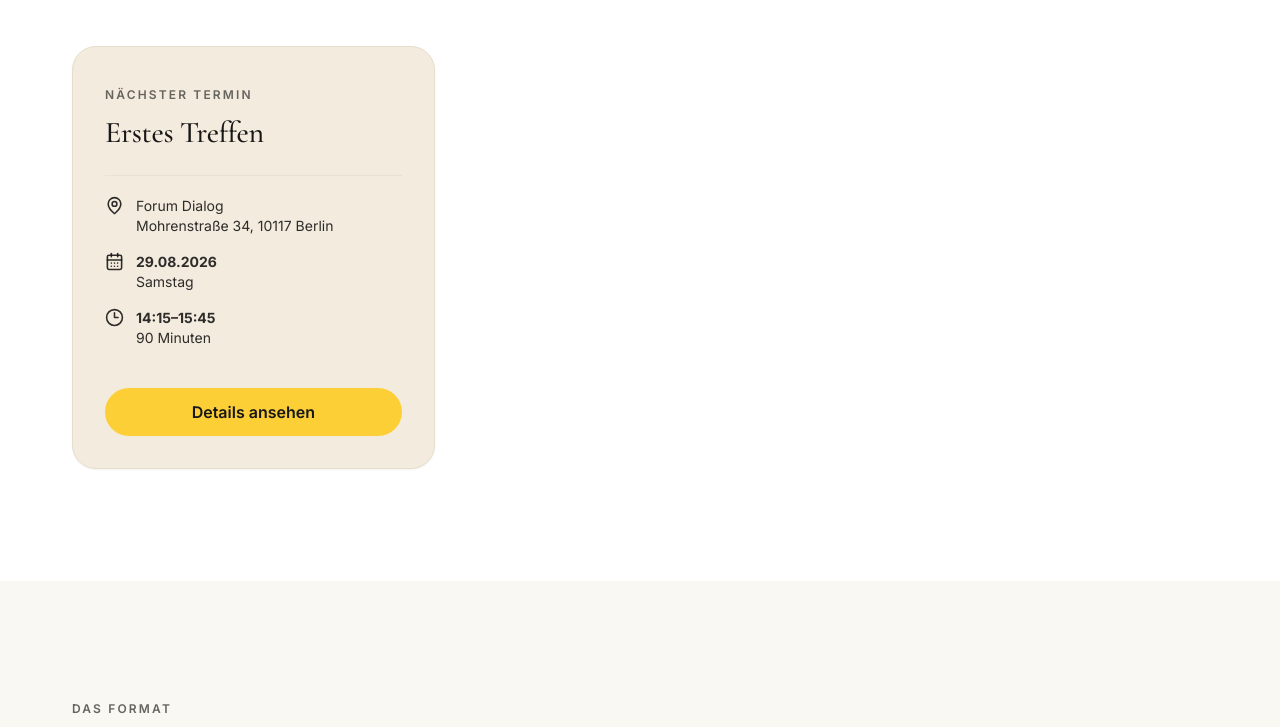
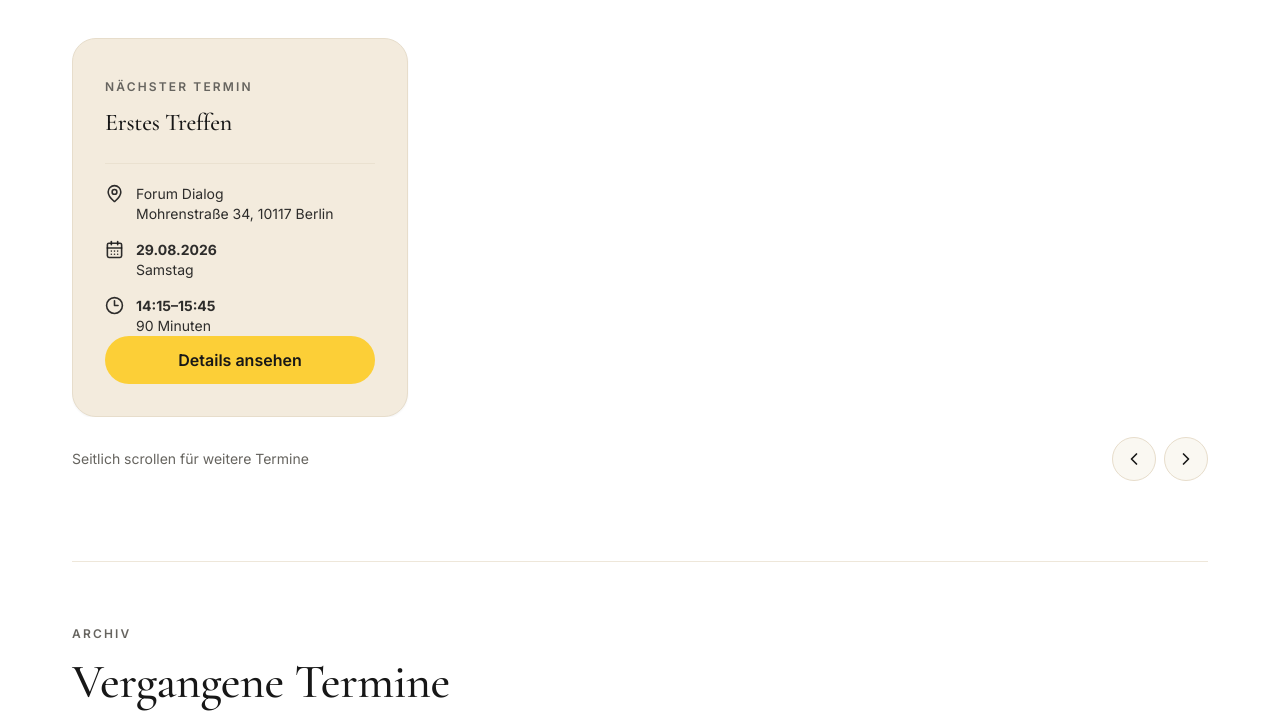
Before and after one commit to Falkensee-Solutions/RSS, a Next.js app: page / in a window 1280 px wide. Shown: the part 998-1725 px from the top of the page. Built offline with nearby package versions, Linux system fonts and the light colour scheme; no server answers.

Commit message:
integrate event archive into homepage

```diff
--- a/app/globals.css
+++ b/app/globals.css
@@ -95,42 +95,29 @@
   }
 
   .termin-grid {
-    display: grid;
-    grid-template-columns: repeat(var(--termin-columns, 1), minmax(0, 1fr));
+    display: flex;
     gap: 1.5rem;
+    width: max-content;
   }
 
   .termin-card {
-    min-width: 0;
+    flex: 0 0 clamp(15.5rem, 78vw, 22rem);
+    width: clamp(15.5rem, 78vw, 22rem);
     scroll-snap-align: start;
+  }
+
+  .termin-carousel-shell {
+    max-width: 100%;
   }
 
   .termin-control {
     @apply flex h-11 w-11 items-center justify-center rounded-full border border-rss-border bg-rss-warm text-rss-ink transition-colors hover:border-rss-ink hover:bg-white;
   }
 
-  @media (min-width: 640px) {
-    .termin-grid[data-count="2"] {
-      --termin-columns: 2;
-    }
-  }
-
-  @media (min-width: 1024px) {
-    .termin-grid[data-count="2"] {
-      --termin-columns: 2;
-    }
-
-    .termin-grid[data-count="3"] {
-      --termin-columns: 3;
-    }
-
-    .termin-grid[data-count="4"] {
-      --termin-columns: 4;
-    }
-
-    .termin-grid[data-overflow="true"] {
-      grid-template-columns: repeat(4, minmax(17rem, 1fr));
-      min-width: max-content;
+  @media (min-width: 768px) {
+    .termin-card {
+      flex-basis: clamp(16rem, 29vw, 21rem);
+      width: clamp(16rem, 29vw, 21rem);
     }
   }
 
--- a/app/page.tsx
+++ b/app/page.tsx
@@ -11,10 +11,13 @@ import { StanceSection } from "@/components/sections/StanceSection";
 import { FaqSection } from "@/components/sections/FaqSection";
 import { InquirySection } from "@/components/sections/InquirySection";
 import { UpcomingMeetings } from "@/components/UpcomingMeetings";
+import { EventCarousel } from "@/components/EventCarousel";
 import { getEvents, isPastEvent } from "@/lib/events";
 
 export default async function HomePage() {
-  const events = (await getEvents()).filter((event) => !isPastEvent(event));
+  const allEvents = await getEvents();
+  const events = allEvents.filter((event) => !isPastEvent(event));
+  const pastEvents = allEvents.filter((event) => isPastEvent(event)).reverse();
   return (
     <>
       <Header />
@@ -25,6 +28,12 @@ export default async function HomePage() {
             <p className="eyebrow">Kommende Treffen</p>
             <h2 className="mt-3">Aktuelle Termine</h2>
             <UpcomingMeetings events={events} />
+            <div className="mt-20 border-t border-rss-border/70 pt-14">
+              <p className="eyebrow">Archiv</p>
+              <h2 className="mt-3">Vergangene Termine</h2>
+              <p className="mt-4 max-w-2xl text-rss-ink/80">Hier findest du Eindrücke und Informationen zu vergangenen Veranstaltungen.</p>
+              <EventCarousel events={pastEvents} past />
+            </div>
           </div>
         </section>
         <FormatSection />
--- a/app/termine/[slug]/page.tsx
+++ b/app/termine/[slug]/page.tsx
@@ -3,7 +3,8 @@ import Image from "next/image";
 import { CalendarDays, Clock3, MapPin } from "lucide-react";
 import { Header } from "@/components/Header";
 import { Footer } from "@/components/Footer";
-import { formatEventDate, getEventBySlug, getEvents } from "@/lib/events";
+import { getEventBySlug, getEvents } from "@/lib/events";
+import { formatEventDate } from "@/lib/event-types";
 
 export async function generateStaticParams() {
   const events = await getEvents();
@@ -12,14 +13,14 @@ export async function generateStaticParams() {
 
 export default async function EventDetailPage({ params }: { params: { slug: string } }) {
   const event = await getEventBySlug(params.slug);
-  if (!event) return <><Header /><main id="main" className="section"><div className="container-rss"><h1>Termin nicht gefunden</h1><Link href="/termine" className="mt-6 inline-block underline">← Alle Termine</Link></div></main><Footer /></>;
+  if (!event) return <><Header /><main id="main" className="section"><div className="container-rss"><h1>Termin nicht gefunden</h1><Link href="/#termine" className="mt-6 inline-block underline">← Zu den Terminen</Link></div></main><Footer /></>;
 
   const flyerUrl = event.flyer;
   const media = event.gallery || [];
   const logos = [...(event.partners || []), ...(event.funders || [])];
 
   return <><Header /><main id="main"><article className="section"><div className="container-rss max-w-4xl">
-    <Link href="/termine" className="text-sm font-semibold underline underline-offset-4">← Alle Termine</Link>
+    <Link href="/#termine" className="text-sm font-semibold underline underline-offset-4">← Zu den Terminen</Link>
     <p className="eyebrow mt-10">Veranstaltung</p><h1 className="mt-3">{event.title}</h1>
     <div className="card-sand mt-8 grid gap-5 sm:grid-cols-3">
       {(event.location || event.address) && <p className="flex items-start gap-3 text-sm"><MapPin size={20} aria-hidden /><span><strong>Ort</strong><br />{event.location}<br />{event.address}</span></p>}
--- a/components/EventCard.tsx
+++ b/components/EventCard.tsx
@@ -1,21 +1,21 @@
 import Link from "next/link";
 import { CalendarDays, Clock3, MapPin } from "lucide-react";
-import type { Event } from "@/lib/events";
-import { formatEventDate } from "@/lib/events";
+import type { Event } from "@/lib/event-types";
+import { formatEventDate } from "@/lib/event-types";
 
 export function EventCard({ event, past = false }: { event: Event; past?: boolean }) {
   return (
-    <article className="card-sand flex min-h-[320px] flex-col shadow-sm">
+    <article className="card-sand termin-card flex min-h-[300px] flex-col shadow-sm">
       <div>
         <p className="eyebrow">{past ? "Vergangener Termin" : "Nächster Termin"}</p>
-        <h3 className="mt-2 text-2xl md:text-3xl">{event.title}</h3>
+        <h3 className="mt-2 text-xl md:text-2xl">{event.title}</h3>
         <div className="mt-6 space-y-4 border-t border-rss-border/70 pt-5 text-sm">
           {(event.location || event.address) && <p className="flex items-start gap-3"><MapPin className="shrink-0" size={19} aria-hidden /><span>{event.location}<br />{event.address}</span></p>}
           <p className="flex items-start gap-3"><CalendarDays className="shrink-0" size={19} aria-hidden /><span><strong>{formatEventDate(event.startDate)}</strong><br />{event.weekday}</span></p>
           {(event.time || event.duration) && <p className="flex items-start gap-3"><Clock3 className="shrink-0" size={19} aria-hidden /><span><strong>{event.time}</strong><br />{event.duration}</span></p>}
         </div>
       </div>
-      <Link href={`/termine/${event.slug}`} className="btn-primary mt-auto pt-3 md:mt-10">Details ansehen</Link>
+      <Link href={`/termine/${event.slug}`} className="btn-primary mt-auto pt-3">Details ansehen</Link>
     </article>
   );
 }
--- /dev/null
+++ b/components/EventCarousel.tsx
@@ -0,0 +1,37 @@
+"use client";
+
+import { ChevronLeft, ChevronRight } from "lucide-react";
+import type { Event } from "@/lib/event-types";
+import { EventCard } from "@/components/EventCard";
+
+export function EventCarousel({ events, past = false }: { events: Event[]; past?: boolean }) {
+  const label = past ? "Vergangene Termine" : "Aktuelle Termine";
+
+  if (events.length === 0) {
+    return <p className="card-sand mt-8 text-rss-muted">{past ? "Noch keine vergangenen Termine." : "Aktuell sind keine weiteren Termine veröffentlicht."}</p>;
+  }
+
+  function scroll(direction: "previous" | "next") {
+    const viewport = document.querySelector<HTMLElement>(`[data-carousel="${past ? "past" : "upcoming"}"]`);
+    viewport?.scrollBy({ left: direction === "next" ? viewport.clientWidth * 0.8 : -viewport.clientWidth * 0.8, behavior: "smooth" });
+  }
+
+  return (
+    <div className="mt-8">
+      <div className="termin-carousel-shell">
+        <div className="termin-viewport" data-carousel={past ? "past" : "upcoming"} aria-label={label}>
+          <div className="termin-grid">
+            {events.map((event) => <EventCard event={event} past={past} key={event._id} />)}
+          </div>
+        </div>
+      </div>
+      <div className="mt-5 flex items-center justify-between gap-4">
+        <p className="text-sm text-rss-muted">Seitlich scrollen für weitere Termine</p>
+        <div className="flex gap-2">
+          <button type="button" className="termin-control" onClick={() => scroll("previous")} aria-label={`${label}: vorherige`}><ChevronLeft size={20} aria-hidden /></button>
+          <button type="button" className="termin-control" onClick={() => scroll("next")} aria-label={`${label}: nächste`}><ChevronRight size={20} aria-hidden /></button>
+        </div>
+      </div>
+    </div>
+  );
+}
--- a/components/UpcomingMeetings.tsx
+++ b/components/UpcomingMeetings.tsx
@@ -1,11 +1,6 @@
-import { EventCard } from "@/components/EventCard";
 import type { Event } from "@/lib/events";
+import { EventCarousel } from "@/components/EventCarousel";
 
 export function UpcomingMeetings({ events }: { events: Event[] }) {
-
-  return (
-    <div className="termin-carousel mt-10">
-      {events.length > 0 ? <div className="grid gap-6 md:grid-cols-2 xl:grid-cols-3">{events.map((event) => <EventCard event={event} key={event._id} />)}</div> : <p className="card-sand text-rss-muted">Aktuell sind keine weiteren Termine veröffentlicht.</p>}
-    </div>
-  );
+  return <EventCarousel events={events} />;
 }
--- /dev/null
+++ b/lib/event-types.ts
@@ -0,0 +1,37 @@
+export type ImageAsset = string;
+
+export type Partner = {
+  name: string;
+  logo?: ImageAsset;
+  url?: string;
+};
+
+export type Event = {
+  _id: string;
+  title: string;
+  slug: string;
+  startDate: string;
+  endDate?: string;
+  weekday?: string;
+  time?: string;
+  duration?: string;
+  location?: string;
+  address?: string;
+  summary?: string;
+  published?: boolean;
+  body?: { type: "paragraph" | "heading"; text: string }[];
+  registrationUrl?: string;
+  flyer?: string | null;
+  gallery?: { image: string; alt?: string; caption?: string }[];
+  partners?: Partner[];
+  funders?: Partner[];
+};
+
+export function formatEventDate(date: string) {
+  return new Intl.DateTimeFormat("de-DE", {
+    day: "2-digit",
+    month: "2-digit",
+    year: "numeric",
+    timeZone: "Europe/Berlin",
+  }).format(new Date(date));
+}
```
